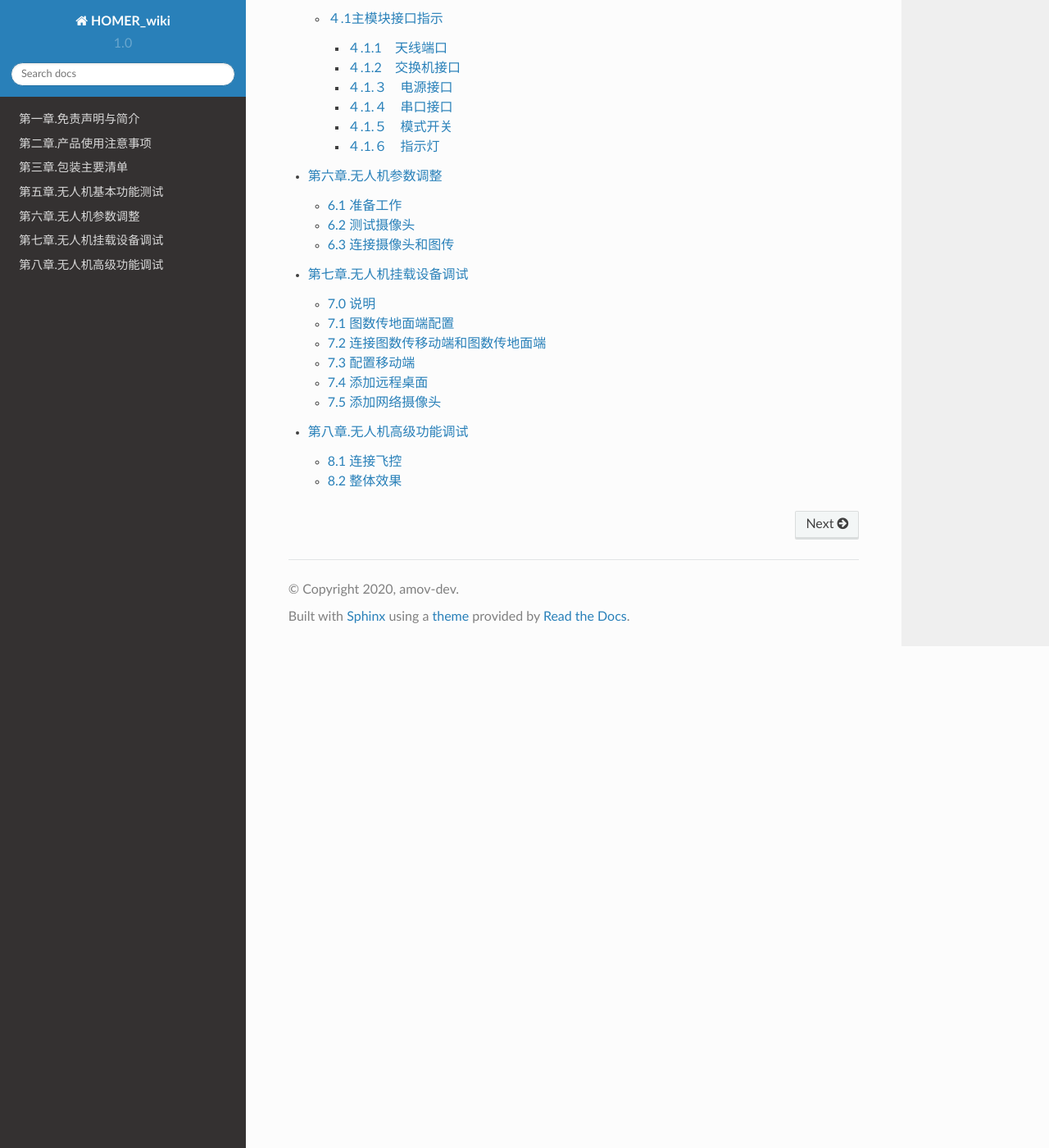
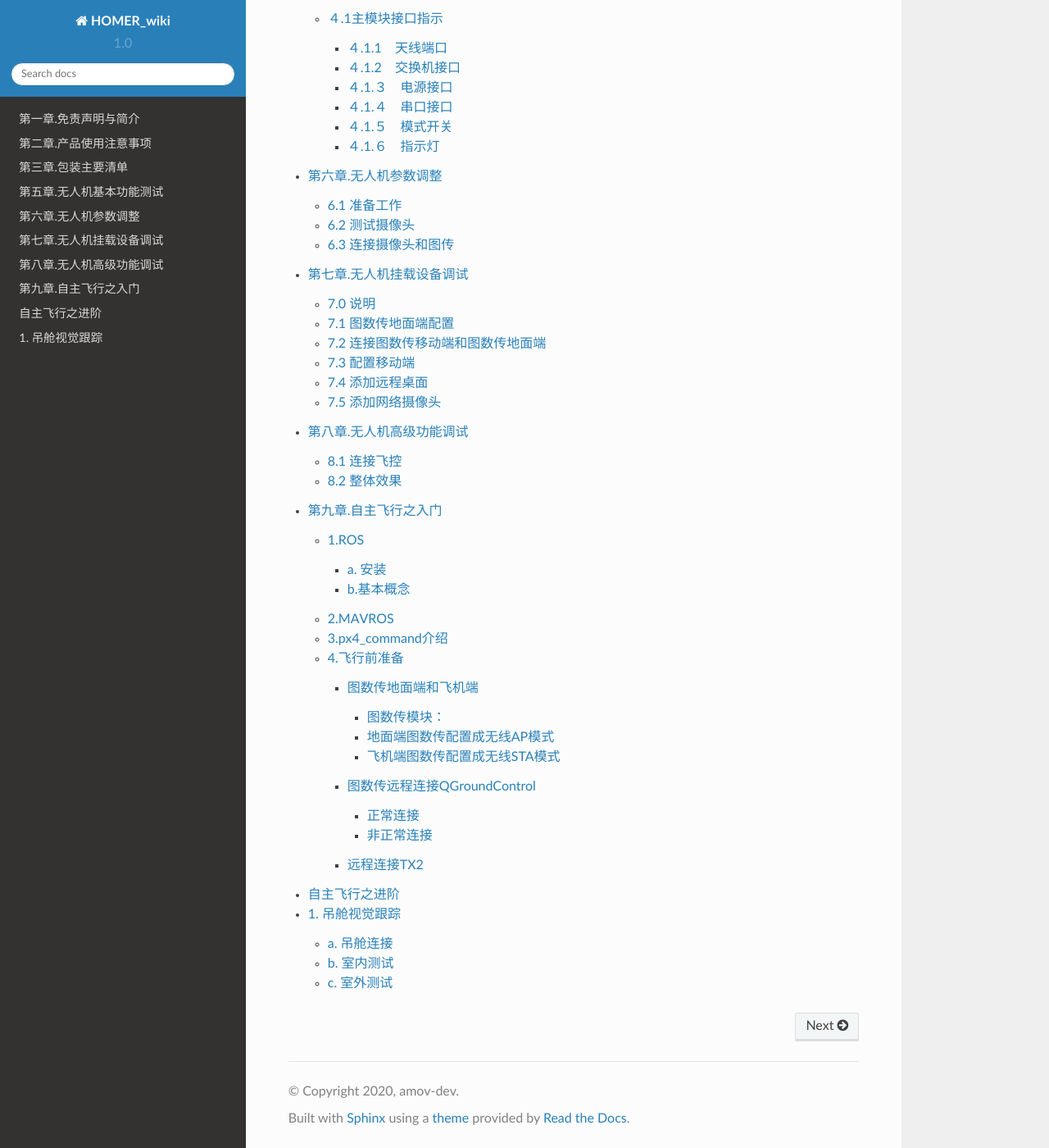
Before and after one commit to amov-lab/p600-wiki, a Sphinx documentation site: the page built from p600_document/source/index.rst, in a window 1280 px wide and 1400 px high, scrolled down 2701 px. Shown: the whole window at 82% size. Built offline with Sphinx 7.4.7 and the Read the Docs theme 2.0.0, drawn with Linux system fonts in a browser that asks for light colours; pages that are not in the unit, such as notebooks, are missing from menus.

Commit message:
p600-wiki

```diff
--- a/p600_document/source/index.rst
+++ b/p600_document/source/index.rst
@@ -21,3 +21,5 @@
     第六章.无人机参数调整 <docs/无人机参数调整>
     第七章.无人机挂载设备调试 <docs/无人机挂载设备调试>
     第八章.无人机高级功能调试 <docs/无人机高级功能调试>
+    第九章.自主飞行之入门 <docs/自主飞行之入门>
+    第十章.自主飞行之进阶 <docs/自主飞行之进阶>
```
